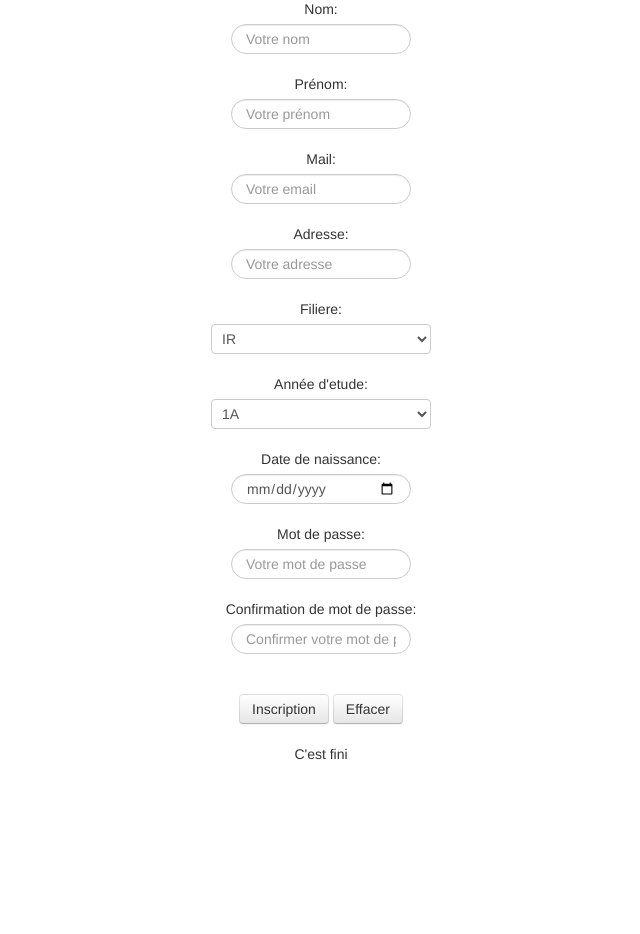
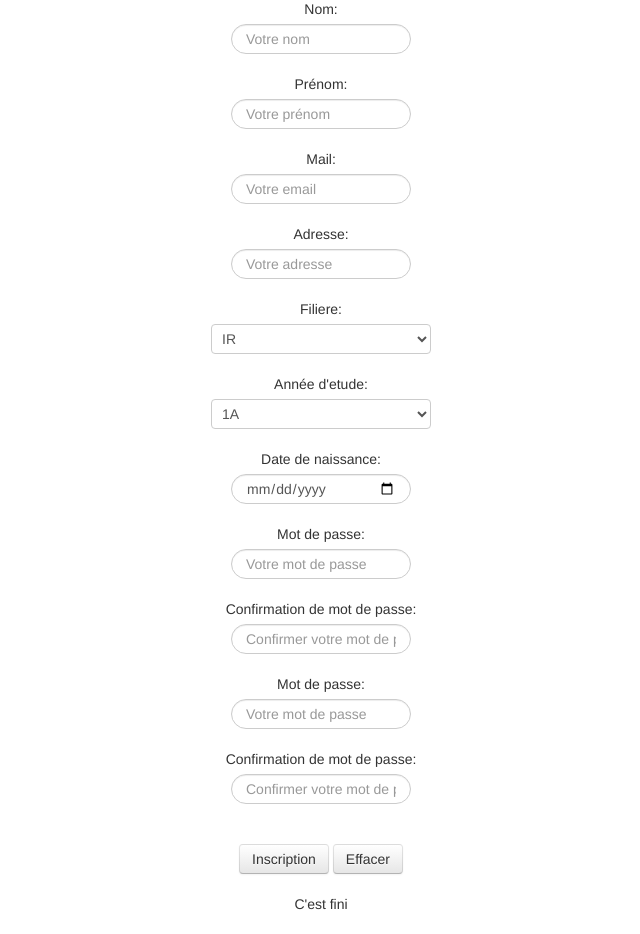
Before and after one commit to NicolasMG/Projet-Craquette, a PHP site: page /inscription.php in a window 1280 px wide. Shown: the part 318-1252 px from the top of the page, without its empty margins (319-959 px from the left). Before the commit the page ends 1078 px from the top, so only its background shows below. Run offline with PHP 8.4, Linux system fonts and the light colour scheme.

Commit message:
id remarche

```diff
--- a/inscription.php
+++ b/inscription.php
@@ -100,6 +100,19 @@
 					<input type="password" class="input-medium search-query" name="MDPconfirmation" placeholder= "Confirmer votre mot de passe" />
 				</div>
 
+                <div>
+					<label for="MDP">
+						Mot de passe:
+					</label>
+					<input type="password" class="input-medium search-query" name="MPD" placeholder= "Votre mot de passe" />
+				</div>
+
+                 <div>
+					<label for="MDPconfirmation">
+						Confirmation de mot de passe:
+					</label>
+					<input type="password" class="input-medium search-query" name="MDPconfirmation" placeholder= "Confirmer votre mot de passe" />
+				</div>
 
                 <div >
 				    <label>
--- a/profil.php
+++ b/profil.php
@@ -3,7 +3,7 @@
 
 <!DOCTYPE html>
 <?php
-<<<<<<< HEAD
+
      session_start();
     //include("header3.php");
     $mail=$_SESSION['ID'];
```
